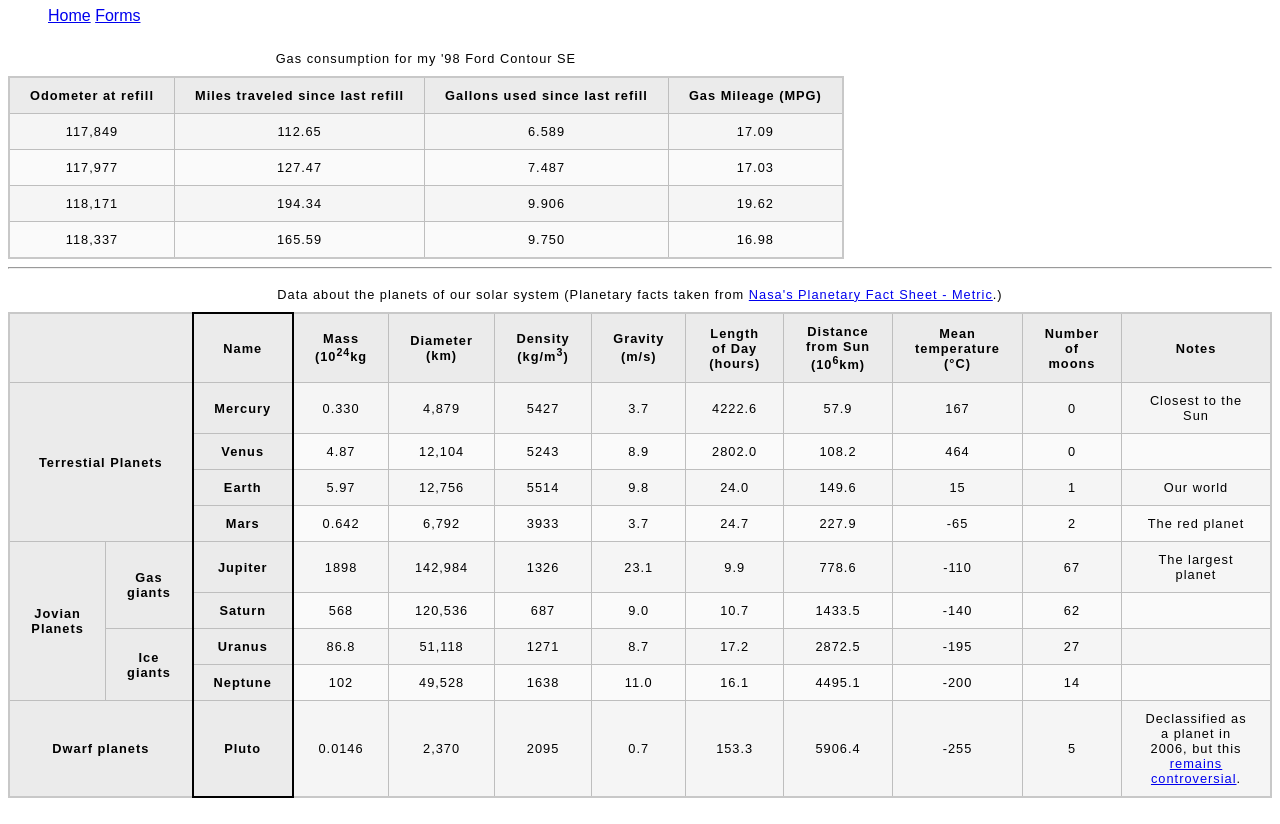
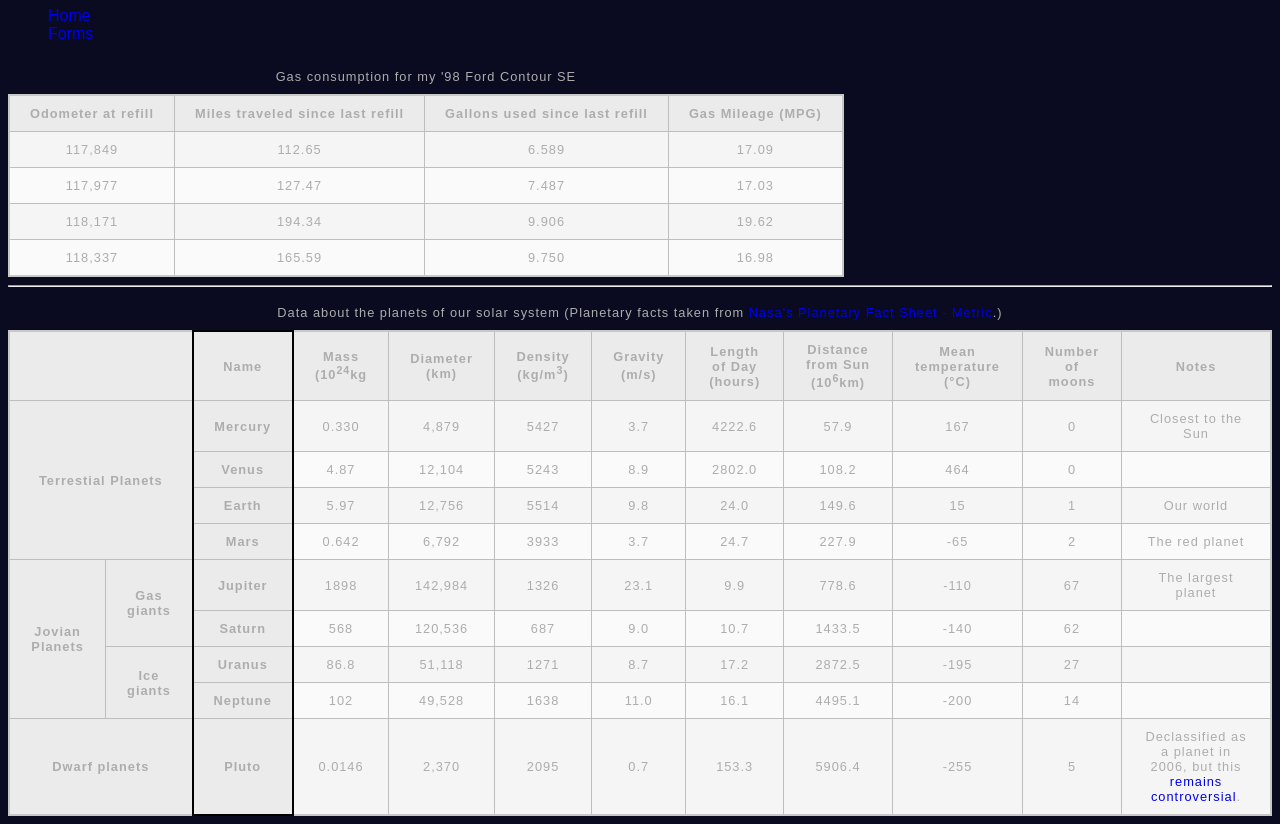
Before and after one commit to darman12/mdn-course, a plain HTML site: page tables.html in a window 1280 px wide. Shown: the part 73-897 px from the top of the page. Drawn offline with Linux system fonts and the light colour scheme.

Commit message:
wrapped nav links in list elements, linked tables.html to styles.css

```diff
--- a/styles.css
+++ b/styles.css
@@ -1,5 +1,5 @@
 html {
-   background-color: #202020;
+	background-color: #0A0A20;
    font-size: 16px;
    font-family: Arial, Helvetica, sans-serif;
    color: #adadad
@@ -7,6 +7,10 @@ html {
 
 a {
    text-decoration: none;
+}
+
+li {
+	list-style: none;
 }
 
 .card {
--- a/tables.html
+++ b/tables.html
@@ -3,6 +3,7 @@
   <head>
     <meta charset="utf-8">
     <title>Tables</title>
+    <link rel="stylesheet" href="styles.css" type="text/css">
     <link href="tables.css" rel="stylesheet" type="text/css">
   </head>
   <body>
@@ -11,8 +12,8 @@
 
     <nav>
       <ul>
-        <a href="index.html">Home</a>
-        <a href="forms.html">Forms</a>
+        <li><a href="index.html">Home</a></li>
+        <li><a href="forms.html">Forms</a></li>
       </ul>
     </nav>
 
```
Also changed, not shown: forms.html (+2 -2 lines), index.html (+2 -2 lines).
